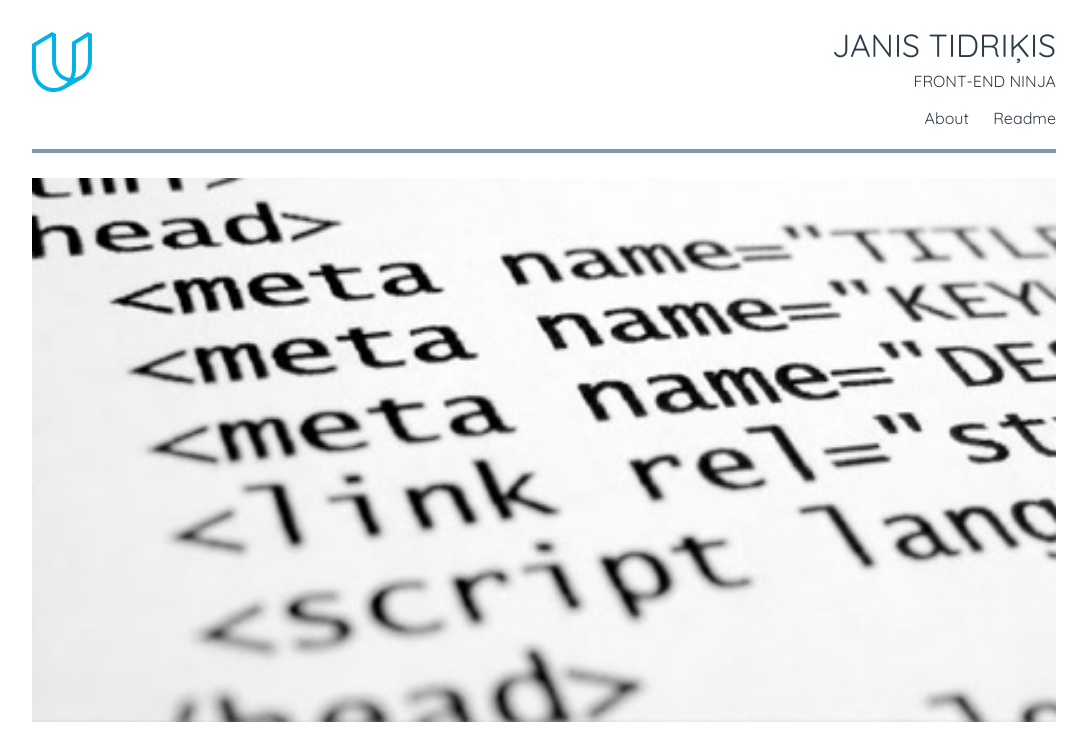
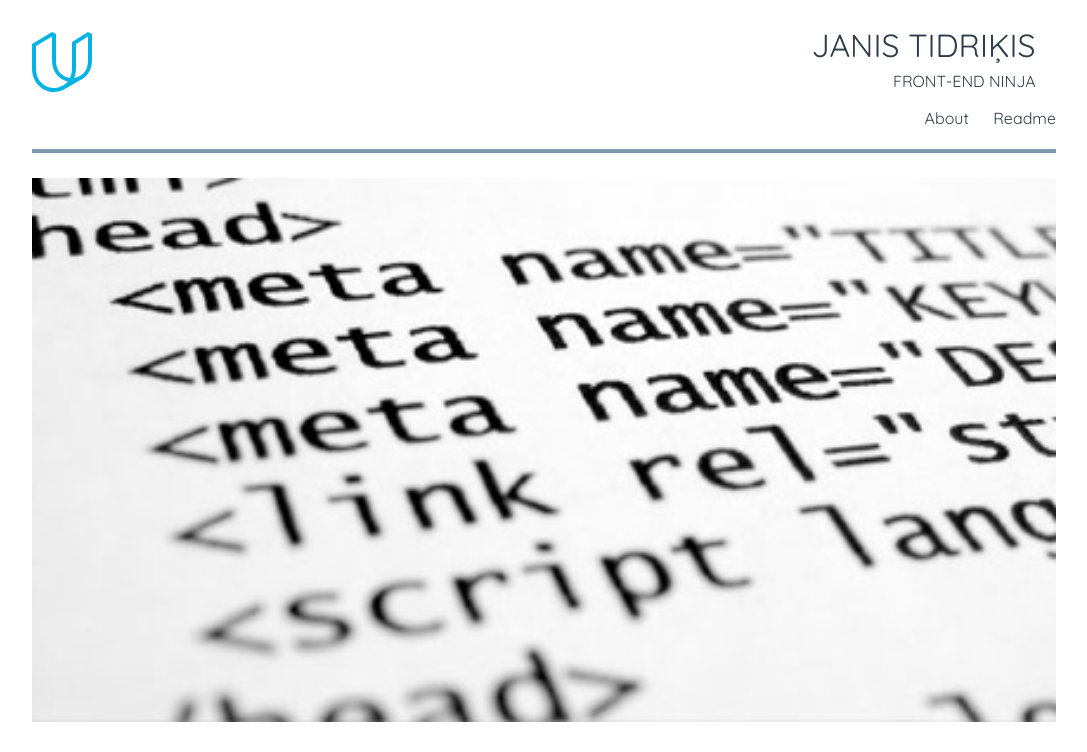
Before and after one commit to janist7/udacity-movie-site-development, a Jekyll site: the page built from index.html, in a window 1280 px wide. Shown: the top 752 px of the page, without its empty margins (96-1183 px from the left). Built offline with Jekyll 4.4.1, drawn with Linux system fonts in a browser that asks for light colours.

Commit message:
Remove unneeded margin from grid columns

```diff
--- a/_sass/layouts/_grid.scss
+++ b/_sass/layouts/_grid.scss
@@ -23,7 +23,6 @@
 }
 
 [class*="col-"] {
-    margin: 0 1%;
     float: left;
     -webkit-box-sizing: border-box;
     box-sizing: border-box;
```
